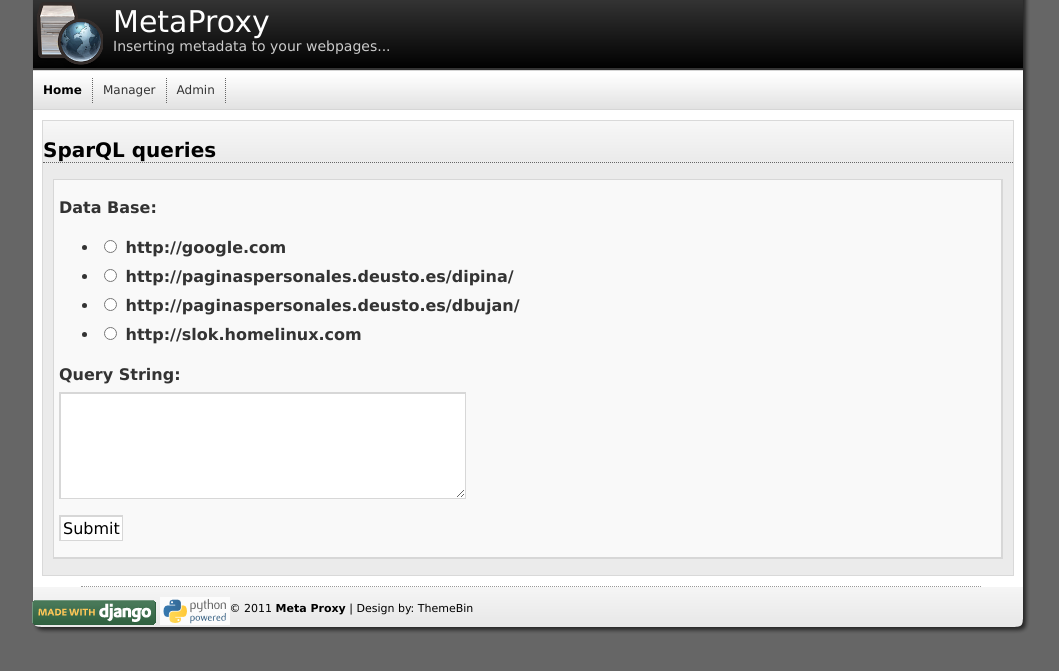
After one commit to slok/metaproxy, a Django app: template templates/manager/sparql.html in a window 1280 px wide. The commit adds this page. Shown: the top 671 px of the page, without its empty margins (109-1168 px from the left). Run offline with Django 3.2, Linux system fonts and the light colour scheme; the template is opened without the code that fills it: values that come from a table or form of the project are taken from there, others are empty.

Commit message:
Query section done (Fix the query validator); also added some icons for the manager menu

```diff
--- a/manager/forms.py
+++ b/manager/forms.py
@@ -1,4 +1,5 @@
 from django import forms
+from django.conf import settings
 
 class UploadFileForm(forms.Form):
     file  = forms.FileField(required=False)
@@ -9,4 +10,10 @@ class InsertOntology(forms.Form):
     name = forms.CharField(label='Ontology Name',required=True)
     url = forms.URLField(label='Ontology URI', required=True)
 
-class SparqlQueryclass(forms.Form):
+class SparqlQuery(forms.Form):
+    #radio button with the databases
+    db = forms.ChoiceField(choices= settings.REVPROXY_SETTINGS,
+                            widget=forms.RadioSelect(),
+                            label='Data Base',
+                            required=True)
+    query = forms.CharField(widget=forms.Textarea(),label='Query String',required=True)
--- a/manager/urls.py
+++ b/manager/urls.py
@@ -8,7 +8,5 @@ urlpatterns = patterns('',
     (r'^rdf/$', manager_rdf_upload_page),
     (r'^ontologies/$', manager_ontologies_page),
     (r'^sparql/$', manager_sparql_queries_page),
-    (r'^sparql/result/$', manager_sparql_results_page),
-    (r'^proxied$', manager_proxied_sites_page),
 
 )
--- a/static/css/style.css
+++ b/static/css/style.css
@@ -142,7 +142,7 @@ a:hover {
 
 #nbar ul li#selected a {
 	color: #000;
-	background: url(../img/nbg-inv.png) top repeat-x;
+	/*background: url(../img/nbg-inv.png) top repeat-x;*/
 	font-weight: bold;
 }
 
@@ -184,7 +184,7 @@ a:hover {
 #managerBack {
 	width: 970px;
 	background: #EBEBEB url(../img/introbg-top.png) top repeat-x;
-	height: 350px;
+	height: auto;
 	margin-top: 10px;
 	margin-left: 10px;
 	border: solid 1px #D9D9D9;
--- a/templates/manager/index.html
+++ b/templates/manager/index.html
@@ -11,15 +11,15 @@
    <table align="center" cellspacing="0" cellpadding="0" border="0" width="700">
      <tr>
 		<td width="191" align="center">
-			<a href="/manager/rdf/"><img src="/static/img/rdf.gif" alt="rdf"/></a>
+			<a href="/manager/rdf/"><img src="/static/img/rdf.gif" alt="rdf" width="128" height="128"/></a>
 			<p>RDF</p></div>
 		</td>
 		<td width="191" align="center">
-			<a href="/manager/ontologies/"><img src="/static/img/rdf.gif" alt="ontologies"/></a>
+			<a href="/manager/ontologies/"><img src="/static/img/ontology.png" alt="ontologies" width="128" height="128"/></a>
 			<p>Ontologies</p>
 		</td>
 		<td width="191" align="center">
-			<a href="/manager/sparql/"><img src="/static/img/rdf.gif" alt="sparql"/></a>
+			<a href="/manager/sparql/"><img src="/static/img/sparql.png" alt="sparql" width="128" height="128"/></a>
 			<p>SPARQL Queries</p>
 		</td>
      </tr>
--- a/templates/manager/ontology.html
+++ b/templates/manager/ontology.html
@@ -22,9 +22,9 @@
         </p>
 
     </div>
-    <div id="homecontent">
+    <div id="managerBack">
         <p>
-            <table class="stats" cellspacing="0">
+            <table align="center" class="stats" cellspacing="0">
             <tr>
                 <th >Name</th>
                 <th >URI</th>
@@ -37,6 +37,7 @@
             {% endfor %}
             </table>
         </p>
+        <br/>
     </div>
     <div id="line"></div>
     <div class="clearfix"></div>
--- /dev/null
+++ b/templates/manager/sparql.html
@@ -0,0 +1,27 @@
+{% extends "base.html" %}
+
+{% block head %}
+    <title>Meta Proxy</title>
+{% endblock %}
+
+{%block body %}
+
+   <div id="managerBack">
+	<h2>SparQL queries</h2>
+        <p>
+            {% if insert %}
+            <p>Sparql</p>
+            {% endif %}
+
+            <form action="/manager/sparql/" method="post" enctype="multipart/form-data">{% csrf_token %}
+                <p>
+                    {{ form.as_p }}
+                </p>
+                <p><input type="submit" value="Submit"/></p>
+            </form>
+        </p>
+
+    </div>
+    <div id="line"></div>
+    <div class="clearfix"></div>
+{% endblock %}
```
Also changed, not shown: manager/views.py (+22 -8 lines), templates/manager/sparqlresult.html (added, +24 -0 lines), static/img/ontology.png (added), static/img/sparql.png (added).
